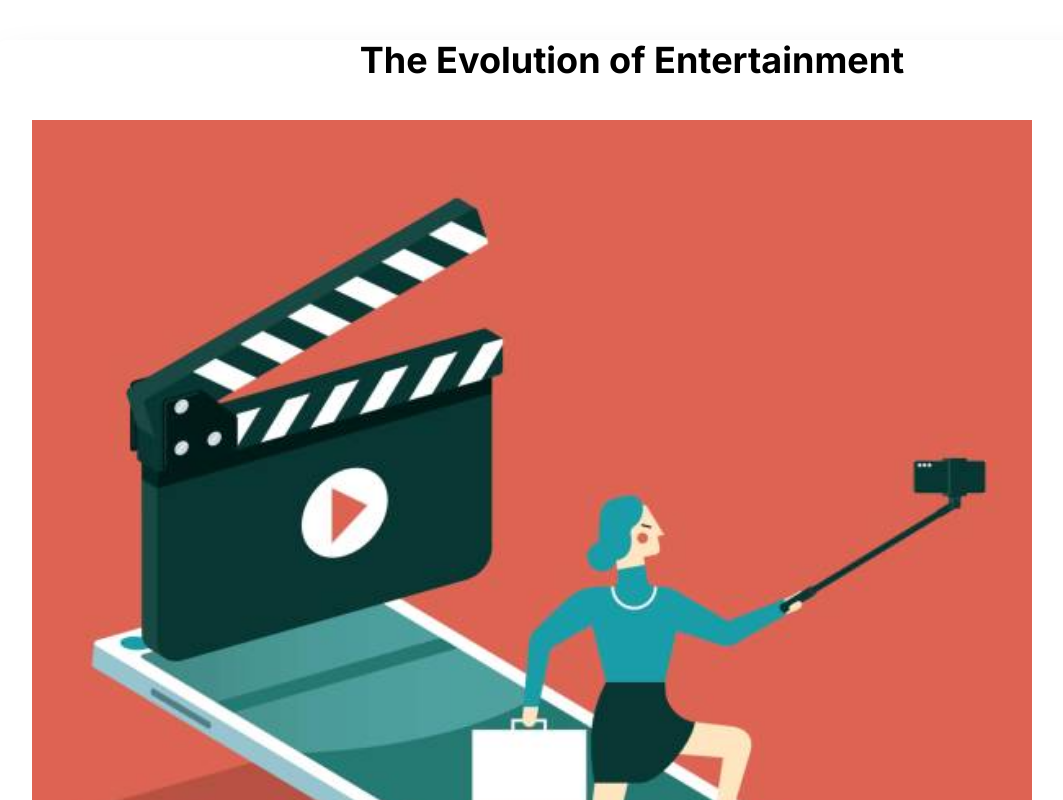
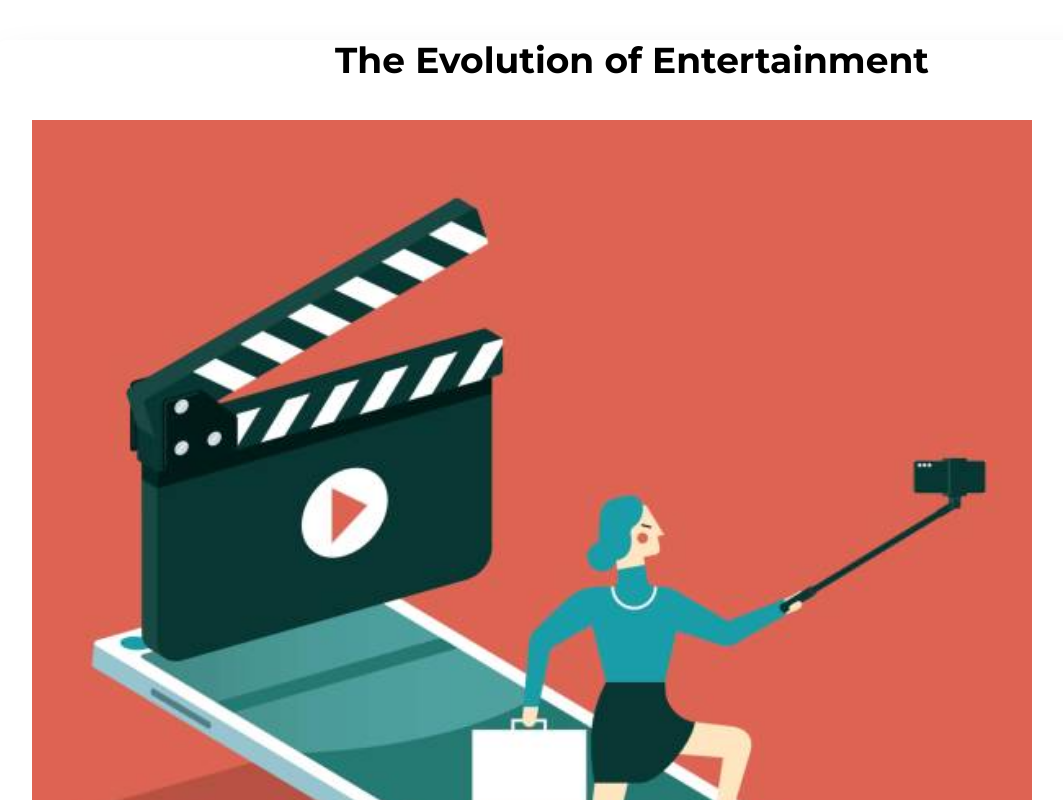
Before and after one commit to omotoyosi25/myproject, a Next.js app: page /entertainment in a window 1280 px wide. Shown: the top 800 px of the page, without its empty margins (8-1071 px from the left). Built offline with nearby package versions, Linux system fonts and the light colour scheme.

Commit message:
feat:blogging

```diff
--- a/src/app/components/Filtereditems.jsx
+++ b/src/app/components/Filtereditems.jsx
@@ -1,5 +1,4 @@
 import Link from 'next/link'
-import React from 'react'
 
 export default function Filtereditems() {
   return (
--- a/src/app/layout.jsx
+++ b/src/app/layout.jsx
@@ -1,18 +1,18 @@
 import './globals.css'
-import { Inter } from 'next/font/google'
+import { Montserrat } from 'next/font/google'
 
-const inter = Inter({ subsets: ['latin'] })
+const montserrat = Montserrat({ subsets: ['latin'] })
 
 export const metadata = {
   title: 'Blogging platform',
   description: 'Generated by create next app',
-  keyword: 'html, css, javascript, '
+  keywords: 'html, css, javascript, entertainment, food, sports'
 }
 
 export default function RootLayout({ children }) {
   return (
     <html lang="en">
-      <body className={inter.className}>{children}
+      <body className={montserrat.className}>{children}
       </body>
     </html>
   )
--- a/src/app/page.jsx
+++ b/src/app/page.jsx
@@ -6,13 +6,12 @@ import Filtereditems from './components/Filtereditems'
 
 export default function page() {
   return (
-    <main className=''>
-
+    <main>
       <Navbar/>
     <section className='relative top[100px]'>
       <EmblaCarousel/>
       <Filtereditems />
-      <div className=''>
+      <div>
       <BlogCard card = {blogCard}/>
       </div>
       </section>
```
